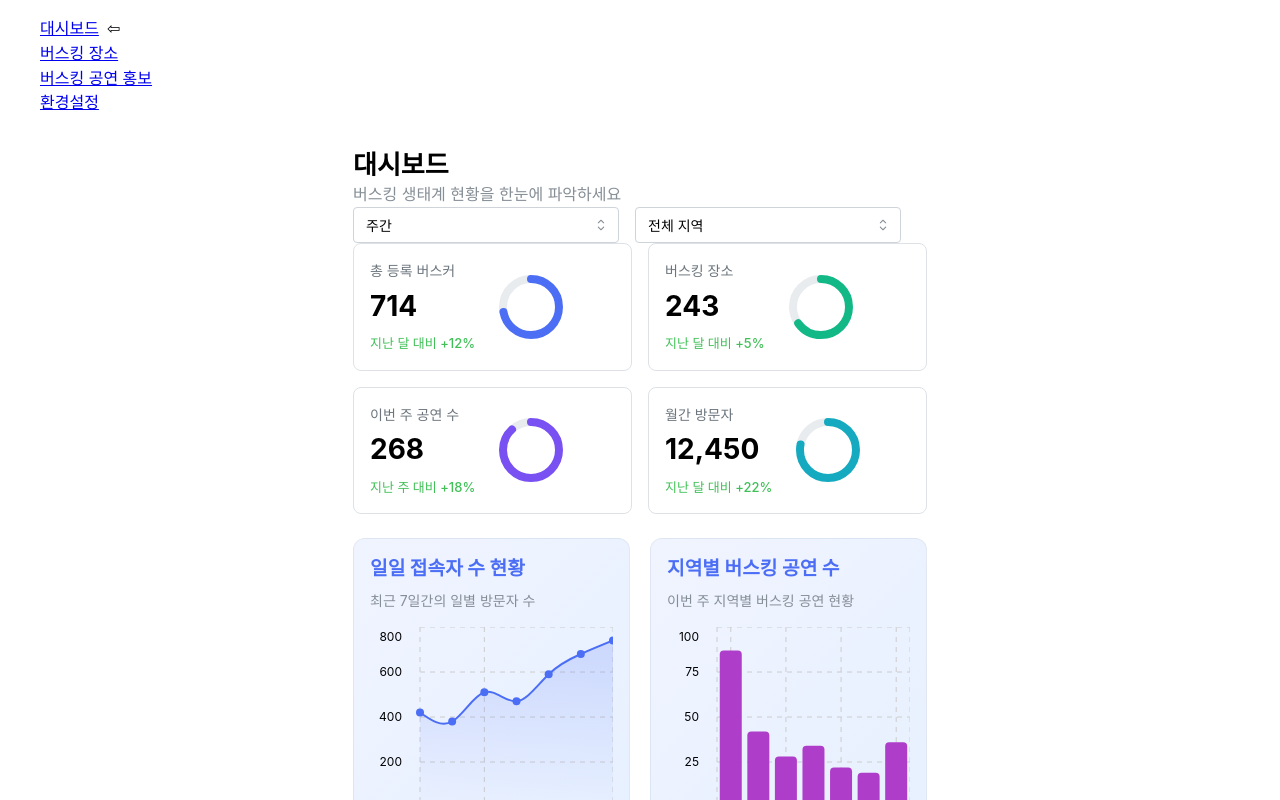
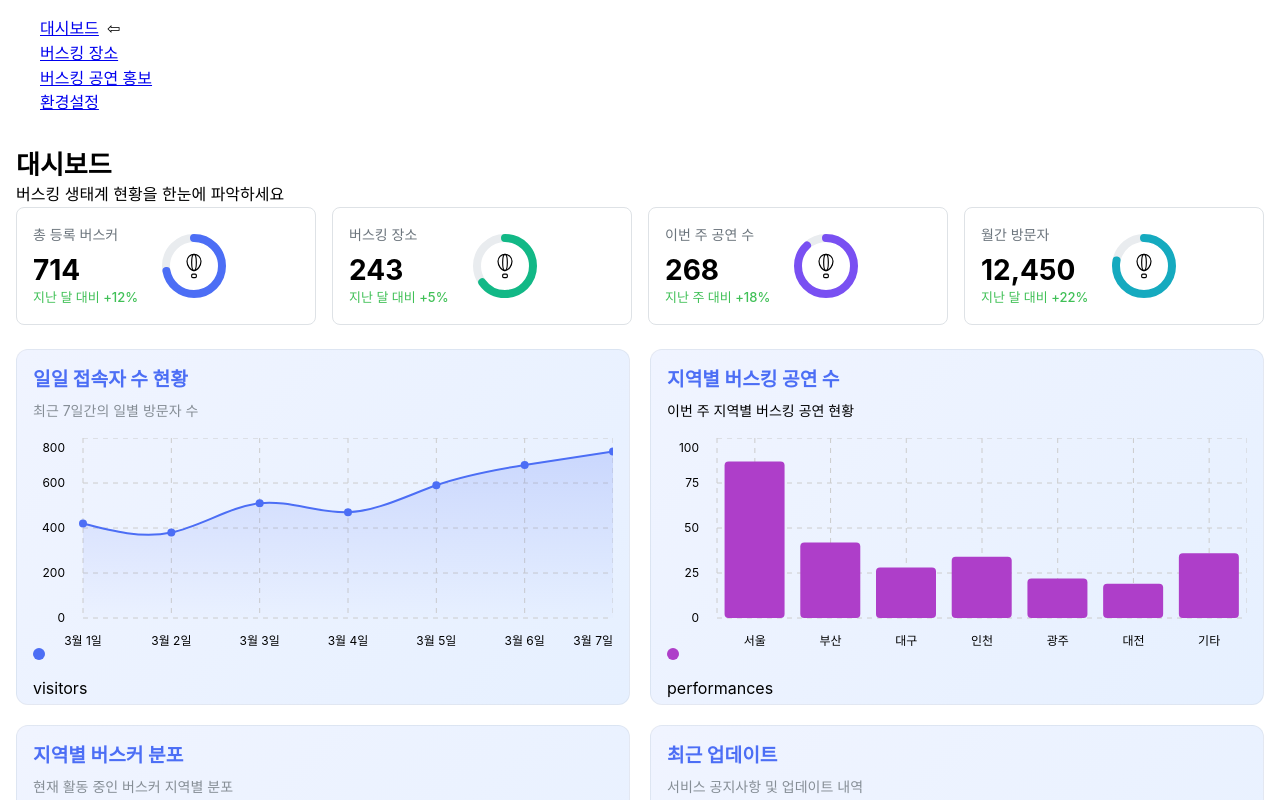
Before and after one commit to dlwlsdn201/project--busking-information-service--nextjs, a Next.js app: page /dashboard in a window 1280 px wide. Shown: the top 800 px of the page. Built offline with nearby package versions, Linux system fonts and the light colour scheme.

Commit message:
🌀 대시보드의 Pie Chart UI 요소들을 feature 레이어 단위로 리팩터링

```diff
--- a/src/widgets/dashboard/DashboardWidget.tsx
+++ b/src/widgets/dashboard/DashboardWidget.tsx
@@ -8,26 +8,23 @@ import {
   Paper,
   Title,
   Text,
-  Group,
   Badge,
   //   RingProgress,
   Skeleton,
   SimpleGrid,
-  Select,
-  Container,
+  PaperProps,
 } from '@mantine/core';
-// import {
-//   IconUsers,
-//   IconMapPin,
-//   IconMicrophone,
-//   IconCalendarEvent,
-// } from '@tabler/icons-react';
 import styled from 'styled-components';
-import { DashboardCard } from '@widgets/dashboard/component/DashboardCard';
 import { AreaLineChart, BarChart, PieChart } from '@shared/ui/chart';
 import { FlexLayout } from '@shared/ui/layout/FlexLayout';
+import {
+  EnrollBuskerStatistic,
+  ThisWeekEventStatistic,
+  VisitSiteStatistic,
+} from '@features/dashboard-card/ui';
+import { EnrollSpotStatistic } from '@features/dashboard-card/ui/EnrollSpotStatistic';
 
-const GradientPaper = styled(Paper)`
+const GradientPaper = styled(Paper)<PaperProps & { children: React.ReactNode }>`
   background: linear-gradient(135deg, #f0f4ff 0%, #e6f0ff 100%);
   border-radius: 12px;
   border: 1px solid rgba(0, 0, 0, 0.05);
@@ -48,8 +45,6 @@ const ChartTitle = styled(Title)`
 
 export const DashboardWidget: NextPage = () => {
   const [isLoading, setIsLoading] = useState(true);
-  const [selectedPeriod, setSelectedPeriod] = useState('week');
-  const [selectedRegion, setSelectedRegion] = useState('all');
 
   // 실제 구현 시에는 API에서 데이터 가져오기
   useEffect(() => {
@@ -61,7 +56,7 @@ export const DashboardWidget: NextPage = () => {
   }, []);
 
   // 현재 접속자 수 차트 데이터
-  const visitorData = [
+  const SAMPLE_visitorData = [
     { date: '3월 1일', visitors: 420 },
     { date: '3월 2일', visitors: 380 },
     { date: '3월 3일', visitors: 510 },
@@ -72,7 +67,7 @@ export const DashboardWidget: NextPage = () => {
   ];
 
   // 지역별 버스킹 공연 수 차트 데이터
-  const performanceData = [
+  const SAMPLE_performanceData = [
     { region: '서울', performances: 87 },
     { region: '부산', performances: 42 },
     { region: '대구', performances: 28 },
@@ -83,7 +78,7 @@ export const DashboardWidget: NextPage = () => {
   ];
 
   // 지역별 버스커 수 차트 데이터
-  const buskerData = [
+  const SAMPLE_buskerData = [
     { id: '서울', value: 156, label: '서울' },
     { id: '부산', value: 78, label: '부산' },
     { id: '경기', value: 102, label: '경기' },
@@ -95,40 +90,11 @@ export const DashboardWidget: NextPage = () => {
     { id: '제주', value: 23, label: '제주' },
   ];
 
-  // 통계 카드 데이터
-  const statsData = [
-    {
-      title: '총 등록 버스커',
-      value: '714',
-      description: '지난 달 대비 +12%',
-      //   icon: <IconUsers size={28} />,
-      color: 'indigo',
-      progress: 72,
-    },
-    {
-      title: '버스킹 장소',
-      value: '243',
-      description: '지난 달 대비 +5%',
-      //   icon: <IconMapPin size={28} />,
-      color: 'teal',
-      progress: 65,
-    },
-    {
-      title: '이번 주 공연 수',
-      value: '268',
-      description: '지난 주 대비 +18%',
-      //   icon: <IconMicrophone size={28} />,
-      color: 'violet',
-      progress: 88,
-    },
-    {
-      title: '월간 방문자',
-      value: '12,450',
-      description: '지난 달 대비 +22%',
-      //   icon: <IconCalendarEvent size={28} />,
-      color: 'cyan',
-      progress: 78,
-    },
+  const compareCharts: React.ReactNode[] = [
+    <EnrollBuskerStatistic />,
+    <EnrollSpotStatistic />,
+    <ThisWeekEventStatistic />,
+    <VisitSiteStatistic />,
   ];
 
   return (
@@ -137,76 +103,26 @@ export const DashboardWidget: NextPage = () => {
         <title>대시보드 | 버스커스팟</title>
       </Head>
 
-      <Container size="xl" px={0}>
       <Box className="flex justify-between items-center mb-6">
         <Box>
           <Title order={2} className="text-indigo-700 mb-1">
             대시보드
           </Title>
-            <Text color="dimmed">버스킹 생태계 현황을 한눈에 파악하세요</Text>
+          <Text>버스킹 생태계 현황을 한눈에 파악하세요</Text>
         </Box>
-
-          <Group spacing="xs">
-            <Select
-              value={selectedPeriod}
-              onChange={(value) => setSelectedPeriod(value as string)}
-              data={[
-                { value: 'day', label: '일간' },
-                { value: 'week', label: '주간' },
-                { value: 'month', label: '월간' },
-              ]}
-              placeholder="기간 선택"
-              size="sm"
-              styles={{
-                root: { minWidth: 120 },
-              }}
-            />
-
-            <Select
-              value={selectedRegion}
-              onChange={(value) => setSelectedRegion(value as string)}
-              data={[
-                { value: 'all', label: '전체 지역' },
-                { value: 'seoul', label: '서울' },
-                { value: 'busan', label: '부산' },
-                { value: 'daegu', label: '대구' },
-                { value: 'incheon', label: '인천' },
-                { value: 'others', label: '기타 지역' },
-              ]}
-              placeholder="지역 선택"
-              size="sm"
-              styles={{
-                root: { minWidth: 120 },
-              }}
-            />
-          </Group>
       </Box>
 
       {/* 통계 카드 그리드 */}
       <StatsContainer>
         {isLoading
-            ? [...Array(4)].map((_, i) => (
+          ? [...Array(compareCharts.length)].map((_, i) => (
               <Skeleton key={i} height={140} radius="md" />
             ))
-            : statsData.map((stat, index) => (
-                <DashboardCard
-                  key={index}
-                  title={stat.title}
-                  value={stat.value}
-                  description={stat.description}
-                  icon={stat?.icon}
-                  color={stat.color}
-                  progress={stat.progress}
-                />
-              ))}
+          : compareCharts}
       </StatsContainer>
 
       {/* 차트 영역 */}
-        <SimpleGrid
-          cols={2}
-          breakpoints={[{ maxWidth: 'md', cols: 1 }]}
-          spacing="lg"
-        >
+      <SimpleGrid cols={2} spacing="lg">
         {/* 일일 접속자 수 현황 차트 */}
         <GradientPaper p="md" withBorder>
           <ChartTitle order={4}>일일 접속자 수 현황</ChartTitle>
@@ -218,7 +134,7 @@ export const DashboardWidget: NextPage = () => {
             <Skeleton height={250} radius="md" />
           ) : (
             <AreaLineChart
-                data={visitorData}
+              data={SAMPLE_visitorData}
               xKey="date"
               yKey="visitors"
               color="#4c6ef5"
@@ -230,7 +146,7 @@ export const DashboardWidget: NextPage = () => {
         {/* 지역별 주간 버스킹 공연 수 현황 차트 */}
         <GradientPaper p="md" withBorder>
           <ChartTitle order={4}>지역별 버스킹 공연 수</ChartTitle>
-            <Text size="sm" color="dimmed" mb="md">
+          <Text size="sm" mb="md">
             이번 주 지역별 버스킹 공연 현황
           </Text>
 
@@ -238,7 +154,7 @@ export const DashboardWidget: NextPage = () => {
             <Skeleton height={250} radius="md" />
           ) : (
             <BarChart
-                data={performanceData}
+              data={SAMPLE_performanceData}
               xKey="region"
               yKey="performances"
               color="#ae3ec9"
@@ -258,7 +174,7 @@ export const DashboardWidget: NextPage = () => {
             <Skeleton height={250} radius="md" />
           ) : (
             <PieChart
-                data={buskerData}
+              data={SAMPLE_buskerData}
               height={250}
               title="지역별 버스커 분포"
             />
@@ -308,12 +224,8 @@ export const DashboardWidget: NextPage = () => {
                   className="flex items-start justify-between p-2 hover:bg-gray-50 rounded transition-colors duration-200"
                 >
                   <Box>
-                      <Text size="sm" weight={500}>
-                        {item.title}
-                      </Text>
-                      <Text size="xs" color="dimmed">
-                        {item.date}
-                      </Text>
+                    <Text size="sm">{item.title}</Text>
+                    <Text size="xs">{item.date}</Text>
                   </Box>
                   <Badge
                     size="sm"
@@ -336,7 +248,6 @@ export const DashboardWidget: NextPage = () => {
           )}
         </GradientPaper>
       </SimpleGrid>
-      </Container>
     </FlexLayout>
   );
 };
--- a/src/widgets/dashboard/component/DashboardCard.tsx
+++ /dev/null
@@ -1,118 +0,0 @@
-// widgets/dashboard-card/index.tsx
-import React from 'react';
-import {
-  Paper,
-  Text,
-  Group,
-  RingProgress,
-  Box,
-  useMantineTheme,
-} from '@mantine/core';
-import styled from 'styled-components';
-
-interface DashboardCardProps {
-  title: string;
-  value: string;
-  description: string;
-  icon?: React.ReactNode;
-  color?: string;
-  progress?: number;
-}
-
-const CardWrapper = styled(Paper)`
-  display: flex;
-  flex-direction: column;
-  padding: 20px;
-  height: 100%;
-  transition:
-    transform 0.2s,
-    box-shadow 0.2s;
-
-  &:hover {
-    transform: translateY(-5px);
-    box-shadow: 0 10px 20px rgba(0, 0, 0, 0.08);
-  }
-`;
-
-const IconWrapper = styled(Box)<{ color: string }>`
-  width: 48px;
-  height: 48px;
-  border-radius: 50%;
-  display: flex;
-  align-items: center;
-  justify-content: center;
-  background-color: ${(props) => `${props.color}10`};
-  color: ${(props) => props.color};
-`;
-
-const ValueText = styled(Text)`
-  font-size: 28px;
-  font-weight: 700;
-  line-height: 1.2;
-`;
-
-const TitleText = styled(Text)`
-  font-size: 14px;
-  color: #6c757d;
-  margin-bottom: 8px;
-`;
-
-const DescriptionText = styled(Text)<{ positive?: boolean }>`
-  font-size: 13px;
-  color: ${(props) => (props.positive ? '#40c057' : '#ff6b6b')};
-  font-weight: 500;
-`;
-
-export const DashboardCard: React.FC<DashboardCardProps> = ({
-  title,
-  value,
-  description,
-  icon,
-  color = '#4c6ef5',
-  progress,
-}) => {
-  const theme = useMantineTheme();
-  const isPositive = description.includes('+');
-
-  return (
-    <CardWrapper withBorder radius="md" p="md">
-      <Group position="apart" noWrap>
-        <Box>
-          <TitleText>{title}</TitleText>
-          <ValueText>{value}</ValueText>
-          <DescriptionText positive={isPositive} mt="xs">
-            {description}
-          </DescriptionText>
-        </Box>
-
-        <Box>
-          {progress ? (
-            <RingProgress
-              size={80}
-              roundCaps
-              thickness={8}
-              sections={[{ value: progress, color }]}
-              label={
-                <Box>
-                  {icon && (
-                    <Box
-                      style={{
-                        display: 'flex',
-                        alignItems: 'center',
-                        justifyContent: 'center',
-                      }}
-                    >
-                      {icon}
-                    </Box>
-                  )}
-                </Box>
-              }
-            />
-          ) : (
-            <IconWrapper color={color}>{icon}</IconWrapper>
-          )}
-        </Box>
-      </Group>
-    </CardWrapper>
-  );
-};
```
Lines whose indentation alone changed are shown as unchanged.
